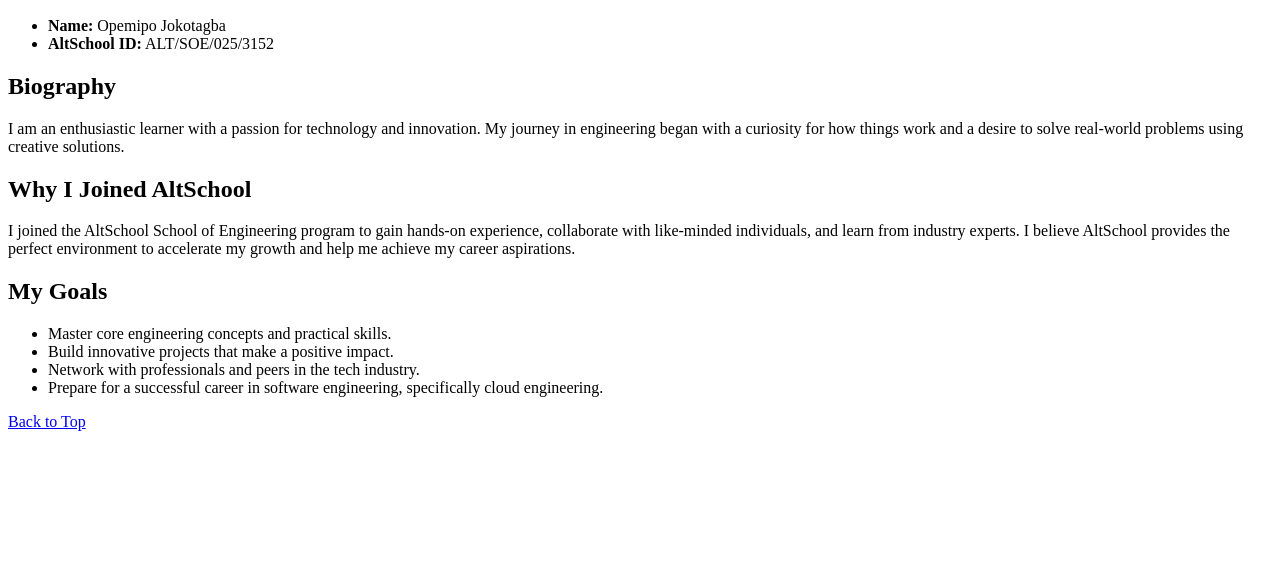
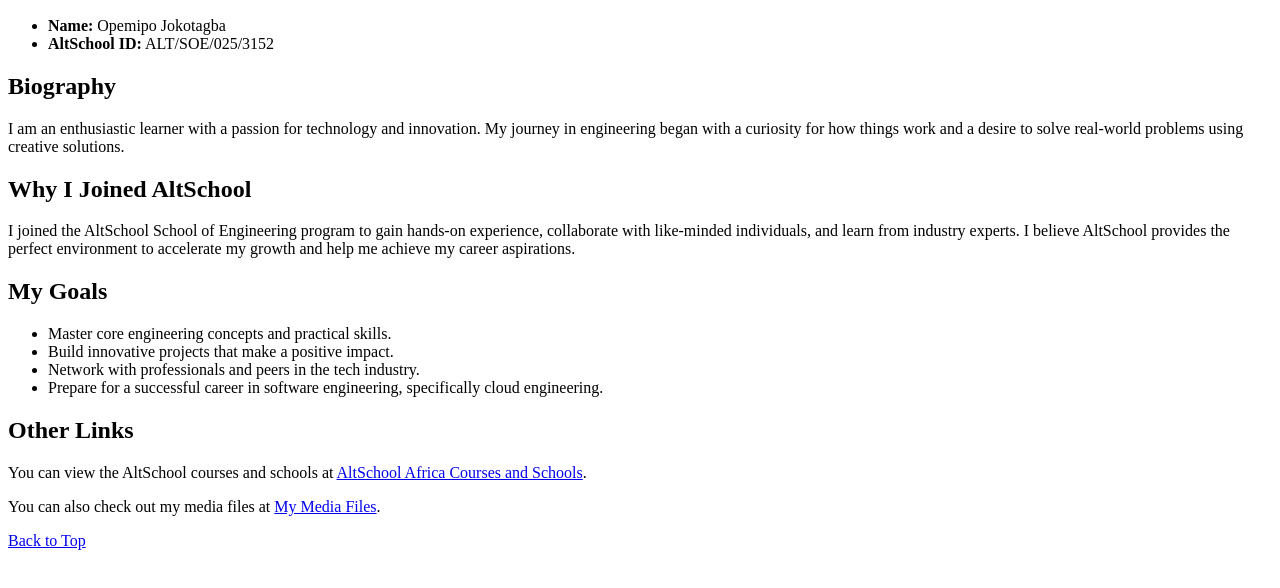
Before and after one commit to opman129/karatu-2025, a plain HTML site: page index.html in a window 1280 px wide. Shown: the part 110-698 px from the top of the page. Drawn offline with Linux system fonts and the light colour scheme.

Commit message:
update index.html

```diff
--- a/index.html
+++ b/index.html
@@ -31,5 +31,16 @@
     <li>Prepare for a successful career in software engineering, specifically cloud engineering.</li>
   </ul>
 
+  <h2>Other Links</h2>
+  <p>
+    You can view the AltSchool courses and schools at <a href="table.html">AltSchool Africa Courses and Schools</a>.
+  </p>
+
+  <p>
+    You can also check out my media files at <a href="media.html">My Media Files</a>.
+  </p>
+
   <p>
     <a href="#top">Back to Top</a>
+  </p>
+</body>
```
